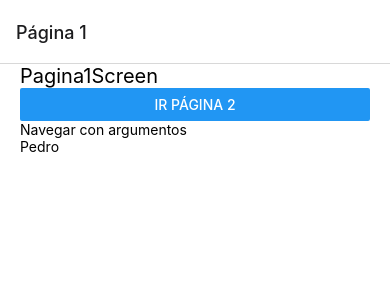
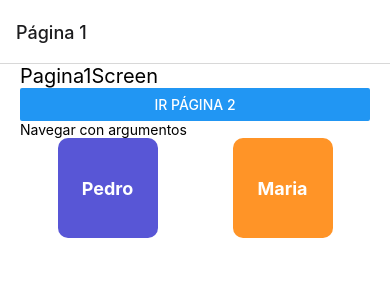
Before and after one commit to TonatiuhV/NavigationApp, a React Native app: screen /Pagina1Screen in a window 390 px wide. Shown: the top 300 px of the page. Built offline with nearby package versions, Linux system fonts and the light colour scheme.

Commit message:
TIPADO DE ROUTAS

```diff
--- a/src/navigator/StackNavigator.tsx
+++ b/src/navigator/StackNavigator.tsx
@@ -3,10 +3,23 @@ import { createStackNavigator } from '@react-navigation/stack';
 import { Pagina1Screen } from '../screens/Pagina1Screen';
 import { Pagina2Screen } from '../screens/Pagina2Screen';
 import { Pagina3Screen } from '../screens/Pagina3Screen';
-import { StatusBar } from 'react-native';
 import { PersonaScreen } from '../screens/PersonaScreen';
+//import { StatusBar } from 'react-native';
 
-const Stack = createStackNavigator();
+/**
+ * Tipado de las rutas
+ * se recomeinta type ya que no va extender
+ * tambien utilizar undefine
+ */
+export type RootStackParams = {
+  Pagina1Screen:undefined,
+  Pagina2Screen:undefined,
+  Pagina3Screen:undefined,
+  PersonaScreen:{id: number, nombre:string},
+}
+
+const Stack = createStackNavigator<RootStackParams>();
+
 
 export const StackNavigator = ()  => {
   return (
--- a/src/screens/Pagina1Screen.tsx
+++ b/src/screens/Pagina1Screen.tsx
@@ -15,14 +15,32 @@ export const Pagina1Screen = ({navigation}:Props) => {
           onPress={() => navigation.navigate('Pagina2Screen')}
         />
         <Text>Navegar con argumentos</Text>
+        <View style={{flexDirection: 'row',
+        height:100,
+        justifyContent:'space-around'}}>
           <TouchableOpacity
+            style={[styles.botonGrande, {backgroundColor: '#5856D6'}]}
             onPress={()=> navigation.navigate('PersonaScreen', {
               id: 1,
               nombre: 'Pedro'
             })}
           >
-          <Text>Pedro</Text>
+            <Text style={[styles.textBotonGrande]}>
+              Pedro
+            </Text>
           </TouchableOpacity>
+          <TouchableOpacity
+            style={[styles.botonGrande,{backgroundColor: '#FF9427'}]}
+            onPress={()=> navigation.navigate('PersonaScreen', {
+              id: 2,
+              nombre: 'Maria'
+            })}
+          >
+            <Text style={[styles.textBotonGrande]}>
+              Maria
+            </Text>
+          </TouchableOpacity>
+        </View>
     </View>
   )
 }
--- a/src/screens/PersonaScreen.tsx
+++ b/src/screens/PersonaScreen.tsx
@@ -1,14 +1,23 @@
 import { StackScreenProps } from '@react-navigation/stack'
 import React, { useEffect } from 'react'
 import { Text, View } from 'react-native'
+import { RootStackParams } from '../navigator/StackNavigator'
 import { styles } from '../theme/appTheme'
 
-interface Props extends StackScreenProps<any,any>{};
+
+// SE IMPORTA EL TIPADO DE STACK NAVIGATOR Y  SELECIONA EL SCREEN CORRESPONDINETE
+interface Props extends StackScreenProps<RootStackParams,'PersonaScreen'>{};
+
+// FORMA RAPIDA DE TIPAR LOS PARAETROS
+/* interface RouteParams {
+  id:number;
+  nombre:string;
+} */
 
 export const PersonaScreen = ({navigation, route}: Props) => {
 
-  const params = route.params;
-
+  // const params = route.params as RouteParams;
+  const params = route.params
   useEffect(() => {
     navigation.setOptions({
       title: params!.nombre
--- a/src/theme/appTheme.tsx
+++ b/src/theme/appTheme.tsx
@@ -5,6 +5,18 @@ export const styles = StyleSheet.create({
         marginHorizontal:20
     },
     title: {
-        fontSize: 20
-    }
+        fontSize: 20,
+    },
+    botonGrande: {
+        flex:1,
+        width:100,
+        borderRadius:10,
+        justifyContent:'center',
+        alignItems: 'center',
+    },
+    textBotonGrande: {
+        color:'white',
+        fontSize:18,
+        fontWeight:'bold',
+    },
 })
```
Lines whose indentation alone changed are shown as unchanged.
